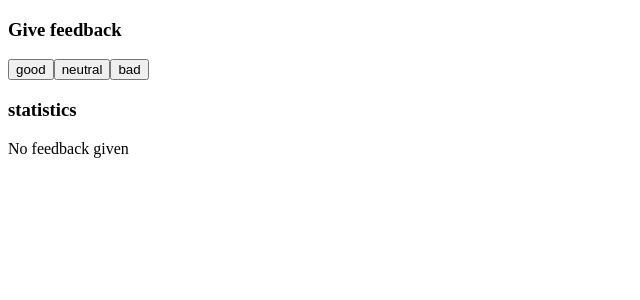
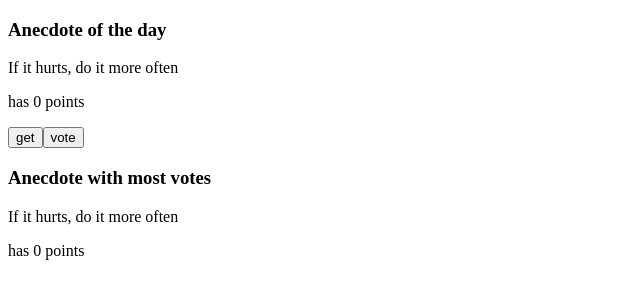
Before and after one commit to imperium02/ReactTutorial, a React (Create React App) app: page / in a window 1280 px wide. Shown: the top 300 px of the page, without its empty margins (0-640 px from the left). Built offline with nearby package versions, Linux system fonts and the light colour scheme.

Commit message:
part 1 exercises 1.12-1.14

```diff
--- a/src/App.js
+++ b/src/App.js
@@ -4,60 +4,50 @@ const Button = (props) => (
     <button onClick={props.handleClick}>{props.text}</button>
 )
 
-const Statistics = ({good, neutral, bad}) => {
-    const all = good + neutral + bad
-    const average = (good - bad) / all
-    const positive = good / all * 100
-
-    if (all === 0){
-        return (
-            <div>
-                No feedback given
-            </div>
-        )
-    }
+const MostVotes = ({anecdotes, points}) => {
+    const index = points.indexOf(Math.max(...points))
     return(
-        <table>
-            <tbody>
-                <Statistic text={"good"} value={good}/>
-                <Statistic text={"neutral"} value={neutral}/>
-                <Statistic text={"bad"} value={bad}/>
-                <Statistic text={"all"} value={all}/>
-                <Statistic text={"average"} value={average}/>
-                <Statistic text={"positive"} value={positive}/>
-            </tbody>
-        </table>
+        <div>
+            <p>{anecdotes[index]}</p>
+            <p>has {points[index]} points</p>
+        </div>
     )
 }
 
-const Statistic = ({text, value}) => {
-    return(
-        <tr>
-            <td>{text}</td>
-            <td>{value}</td>
-        </tr>
-    )
-}
+const App = () => {
+    const anecdotes = [
+        'If it hurts, do it more often',
+        'Adding manpower to a late software project makes it later!',
+        'The first 90 percent of the code accounts for the first 90 percent of the development time...The remaining 10 percent of the code accounts for the other 90 percent of the development time.',
+        'Any fool can write code that a computer can understand. Good programmers write code that humans can understand.',
+        'Premature optimization is the root of all evil.',
+        'Debugging is twice as hard as writing the code in the first place. Therefore, if you write the code as cleverly as possible, you are, by definition, not smart enough to debug it.'
+    ]
 
+    const getNewAnecdote = () => {
+        setSelected(Math.floor(Math.random() * Math.floor(anecdotes.length)))
+    }
 
-const App = () => {
-    // save clicks of each button to its own state
-    const [good, setGood] = useState(0)
-    const [neutral, setNeutral] = useState(0)
-    const [bad, setBad] = useState(0)
+    const addPoints = () => {
+        const copyPoints = [...points]
+        copyPoints[selected] += 1
+        setPoints(copyPoints)
+    }
 
-
+    const [selected, setSelected] = useState(0)
+    const [points, setPoints] = useState(new Array(6).fill(0))
 
     return (
         <div>
-            <h3>Give feedback</h3>
+            <h3>Anecdote of the day</h3>
+            <p>{anecdotes[selected]}</p>
+            <p>has {points[selected]} points</p>
             <p>
-                <Button handleClick={() => setGood(good + 1)} text={"good"}/>
-                <Button handleClick={() => setNeutral(neutral + 1)} text={"neutral"}/>
-                <Button handleClick={() => setBad(bad + 1)} text={"bad"}/>
+                <Button handleClick={getNewAnecdote} text={"get"} />
+                <Button handleClick={addPoints} text={"vote"} />
             </p>
-            <h3>statistics</h3>
-            <Statistics good={good} neutral={neutral} bad={bad} />
+            <h3>Anecdote with most votes</h3>
+            <MostVotes anecdotes={anecdotes} points={points} />
         </div>
     )
 }
```
